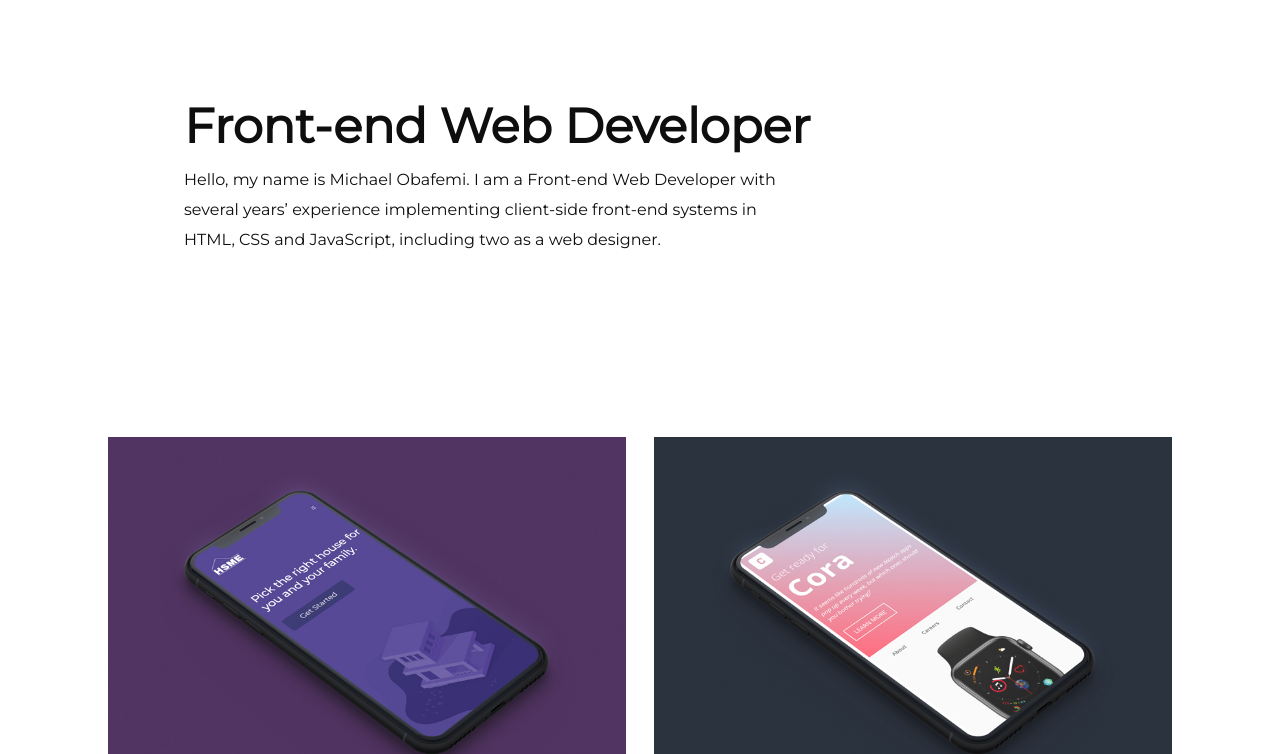
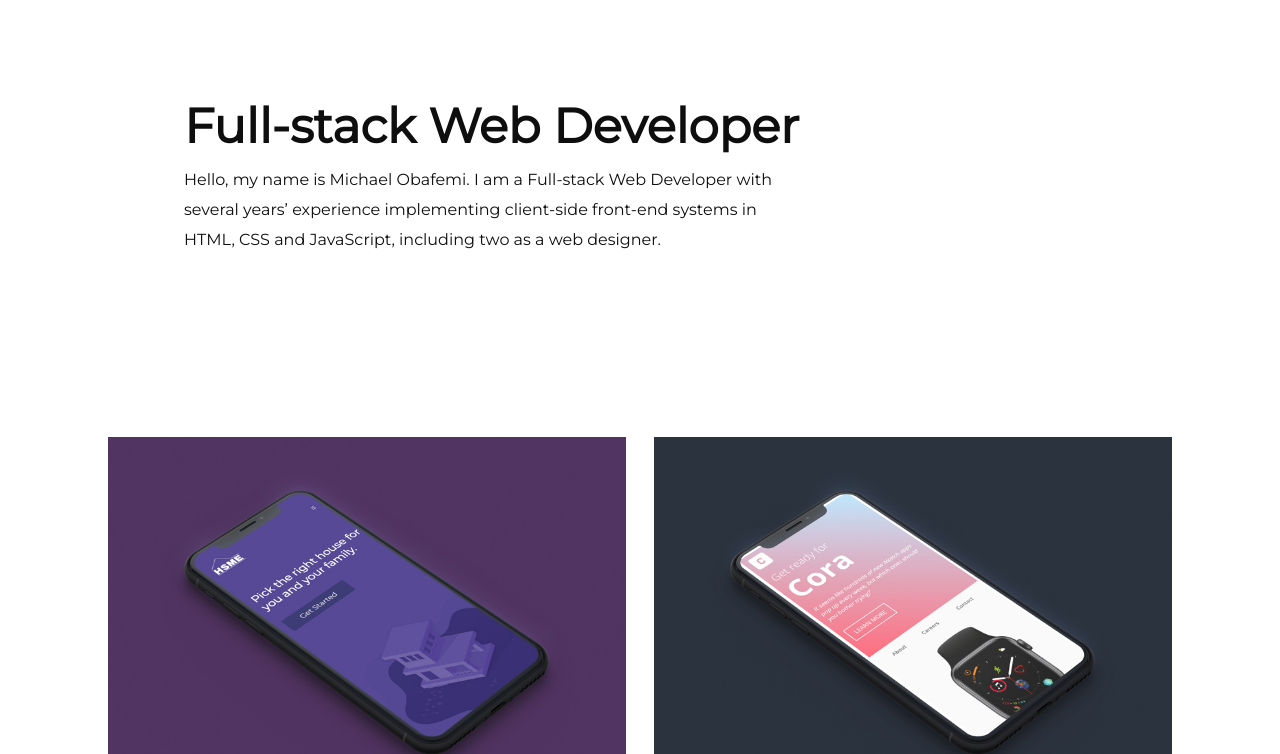
Before and after one commit to obafemim/obafemim1, a website: page index.html in a window 1280 px wide. Shown: the part 73-827 px from the top of the page. Drawn offline with nearby package versions, Linux system fonts and the light colour scheme.

Commit message:
Update index.html

```diff
--- a/index.html
+++ b/index.html
@@ -24,8 +24,8 @@
       </nav>
 
       <header>
-        <h1 class="anim">Front-end Web Developer</h1>
-        <p class="anim">Hello, my name is Michael Obafemi. I am a Front-end Web Developer with several years’ experience implementing client-side front-end systems in HTML, CSS and JavaScript, including two as a web designer.</p>
+        <h1 class="anim">Full-stack Web Developer</h1>
+        <p class="anim">Hello, my name is Michael Obafemi. I am a Full-stack Web Developer with several years’ experience implementing client-side front-end systems in HTML, CSS and JavaScript, including two as a web designer.</p>
       </header>
 
       <div class="work">
```
